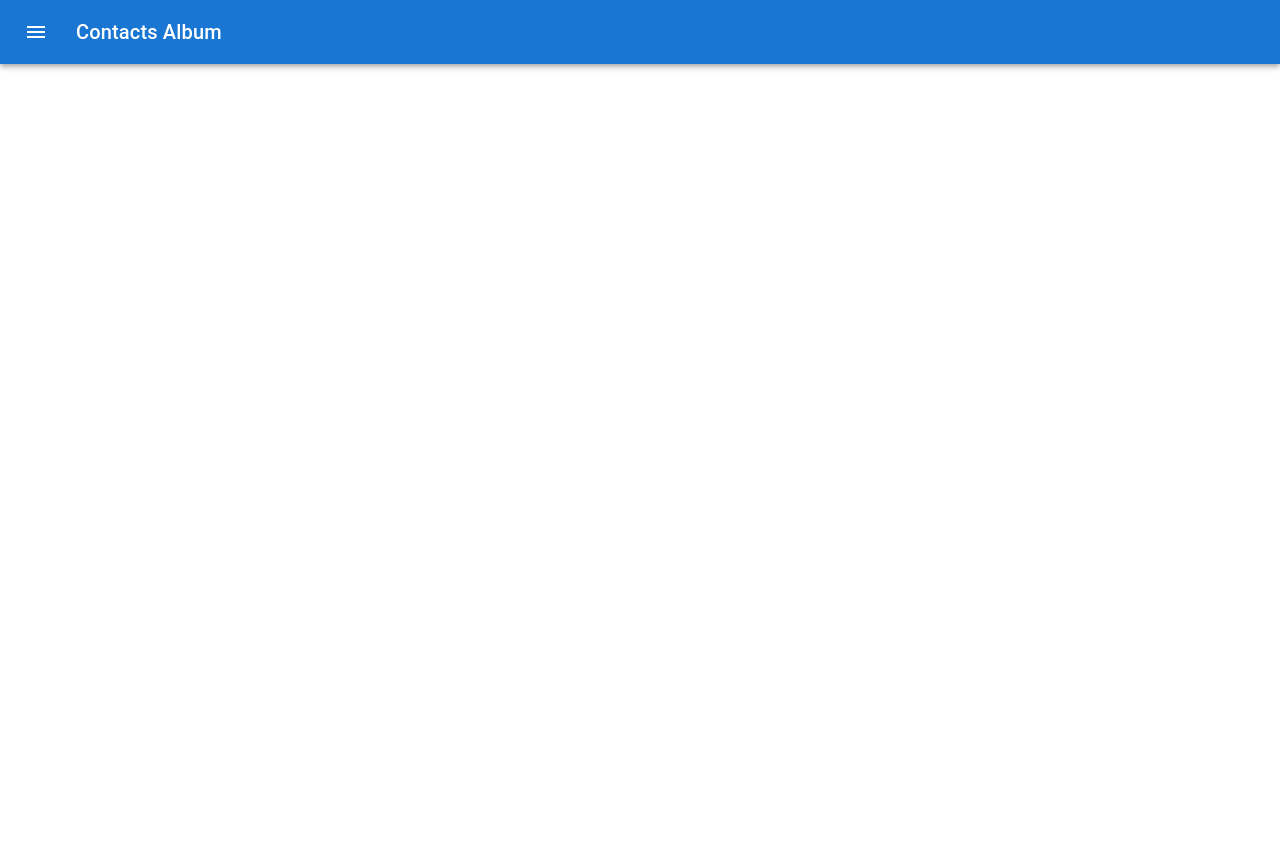
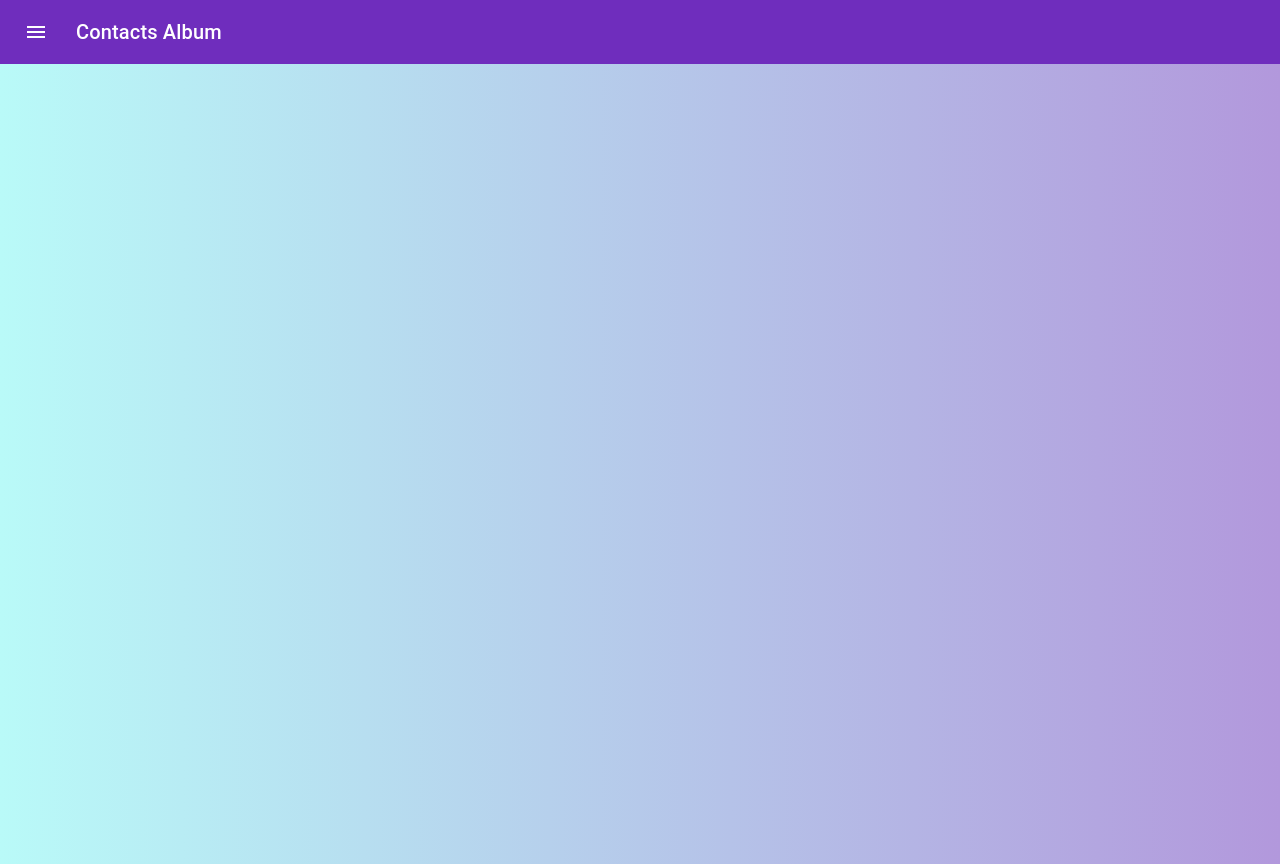
Before and after one commit to duydhk2000/Resonate_technical_test, a React (Create React App) app in the folder contacts/: page / in a window 1280 px wide. Before the commit the page ends 800 px from the top, so only its background shows below. Built offline with nearby package versions, Linux system fonts and the light colour scheme.

Commit message:
Update color pallete

```diff
--- a/contacts/src/App.css
+++ b/contacts/src/App.css
@@ -36,3 +36,19 @@
     transform: rotate(360deg);
   }
 }
+
+.App-content {
+  background: #b9faf8;  /* fallback for old browsers */
+  background: -webkit-linear-gradient(to left, #b298dc, #b9faf8);  /* Chrome 10-25, Safari 5.1-6 */
+  background: linear-gradient(to left, #b298dc, #b9faf8); /* W3C, IE 10+/ Edge, Firefox 16+, Chrome 26+, Opera 12+, Safari 7+ */
+
+  min-height: calc(100vh - 76px);
+  height: fit-content;
+  font-size: calc(19px);
+  padding: 30px;
+  padding-bottom: 56px;
+  padding-top: 20px;
+  color: rgb(0, 0, 0);
+  display:flex;
+  flex-direction: column;
+}
--- a/contacts/src/App.js
+++ b/contacts/src/App.js
@@ -5,6 +5,9 @@ function App() {
   return (
     <div className="App">
         <NavBar />
+        <div className={`App-content`} style={{justifyContent: "center", alignItems: "center"}}>
+
+        </div>
     </div>
   );
 }
--- a/contacts/src/components/NavBar.js
+++ b/contacts/src/components/NavBar.js
@@ -9,7 +9,7 @@ import MenuIcon from '@mui/icons-material/Menu';
 export default function NavBar() {
   return (
     <Box sx={{ flexGrow: 1}}>
-      <AppBar position="static" >
+      <AppBar position="static" style={{ background: '#6f2dbd' }}>
         <Toolbar>
           <IconButton
             size="large"
```
